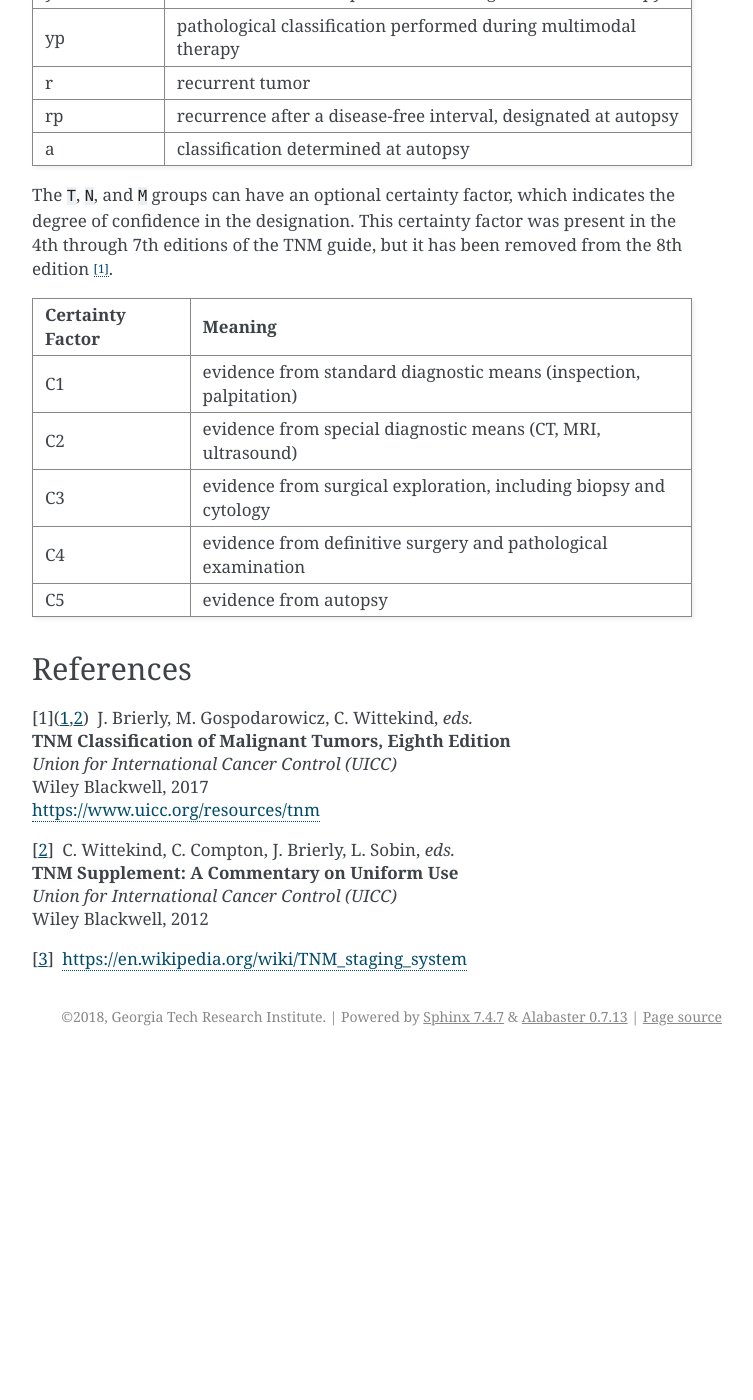
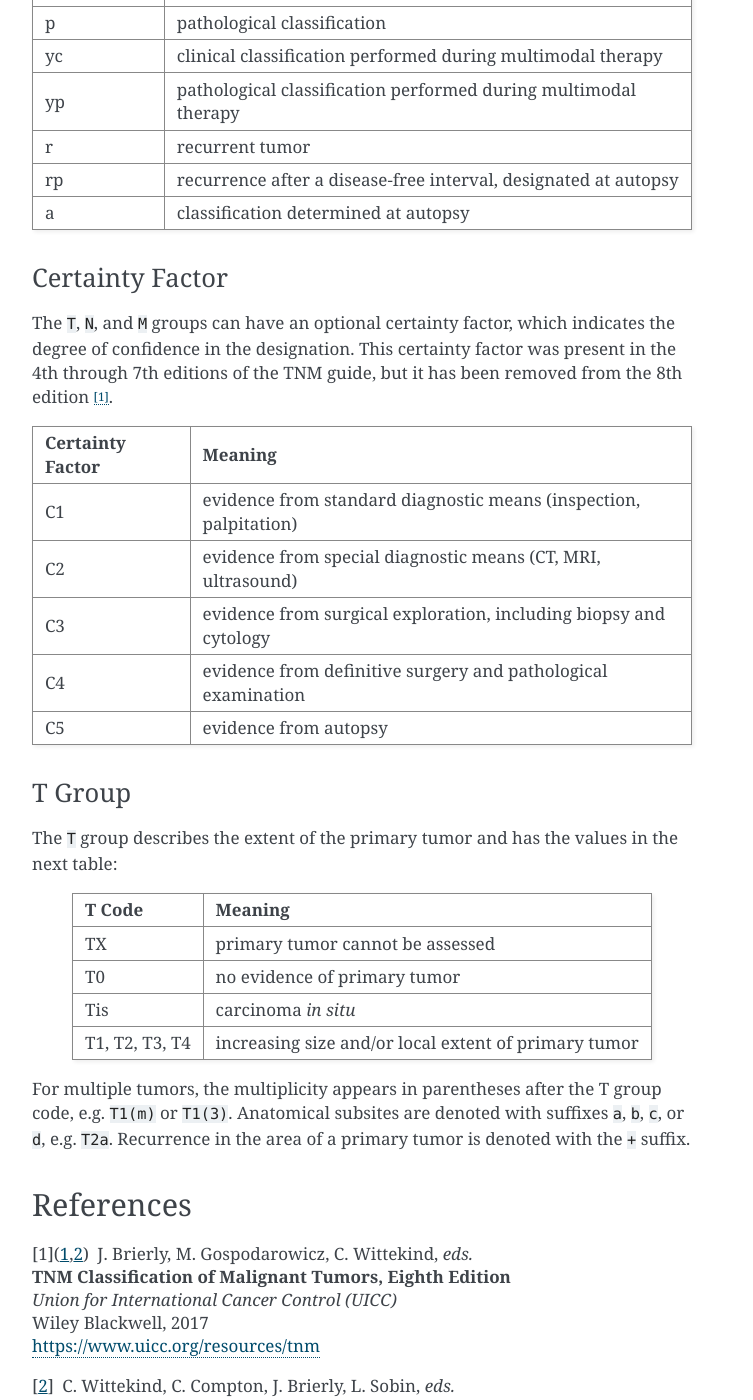
Before and after one commit to ClarityNLP/ClarityNLP, a Sphinx documentation site: the page built from nlp/docs/algorithms/tnm_stage_finder.rst, in a window 1280 px wide and 1400 px high, scrolled down 2334 px. Shown: the whole window, without its empty margins (388-1141 px from the left). Built offline with Sphinx 7.4.7, drawn with Linux system fonts in a browser that asks for light colours; before the commit the page ends 3390 px from its top, so only the background shows below that; some of the changed text lies outside the part shown.

Commit message:
added certainty factors and T code sections to TNM stager doc

```diff
--- a/nlp/docs/algorithms/tnm_stage_finder.rst
+++ b/nlp/docs/algorithms/tnm_stage_finder.rst
@@ -101,6 +104,9 @@ r               recurrent tumor
 rp              recurrence after a disease-free interval, designated at autopsy
 a               classification determined at autopsy
 ==============  ===============================================================
+
+Certainty Factor
+----------------
 
 The ``T``, ``N``, and ``M`` groups can have an optional certainty factor,
 which indicates the degree of confidence in the designation.  This certainty
@@ -116,6 +122,27 @@ C3                evidence from surgical exploration, including biopsy and cytol
 C4                evidence from definitive surgery and pathological examination
 C5                evidence from autopsy
 ================  =================================================================
+
+T Group
+-------
+
+The ``T`` group describes the extent of the primary tumor and has the
+values in the next table:
+
+==============  =====================================================
+T Code          Meaning
+==============  =====================================================
+TX              primary tumor cannot be assessed
+T0              no evidence of primary tumor
+Tis             carcinoma *in situ*
+T1, T2, T3, T4  increasing size and/or local extent of primary tumor
+==============  =====================================================
+
+For multiple tumors, the multiplicity appears in parentheses after
+the T group code, e.g. ``T1(m)`` or ``T1(3)``. Anatomical subsites
+are denoted with suffixes ``a``, ``b``, ``c``, or ``d``, e.g. ``T2a``.
+Recurrence in the area of a primary tumor is denoted with the ``+``
+suffix.
 
 
 
```
Also changed, not shown: other parts of nlp/docs/algorithms/tnm_stage_finder.rst (+3 -0 lines).
